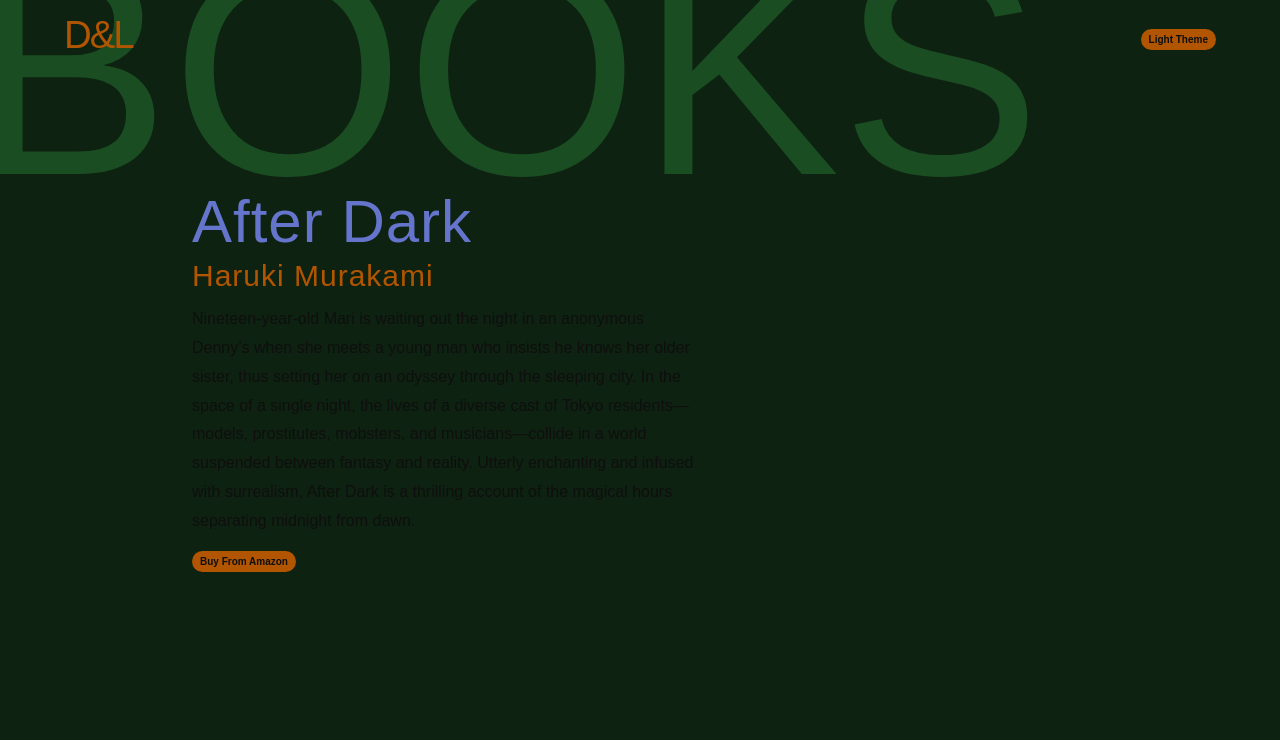
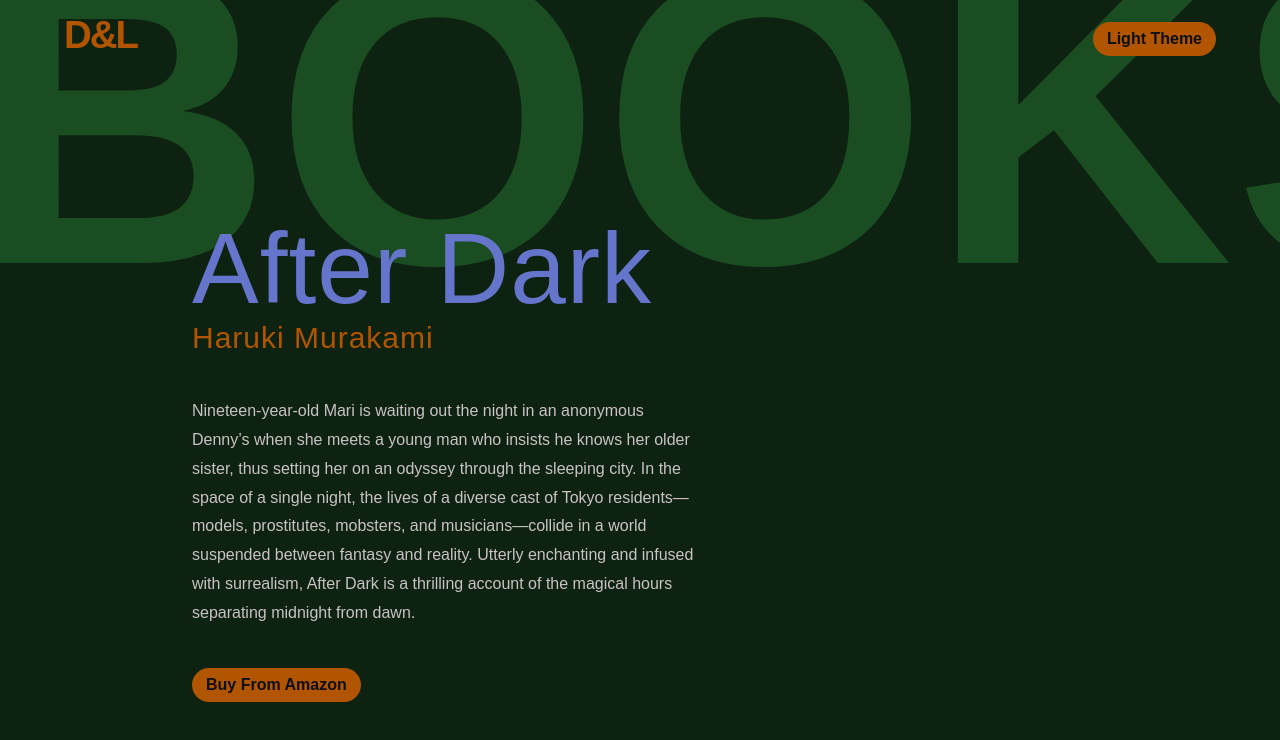
Before and after one commit to juliscapucin/react-projects, a React (Create React App) app: page /darkmode in a window 1280 px wide. Shown: the top 740 px of the page. Built offline with nearby package versions, Linux system fonts and the light colour scheme; no server answers; a web font is replaced by a local one.

Commit message:
DarkMode style fixes

```diff
--- a/src/pages/DarkMode/index.js
+++ b/src/pages/DarkMode/index.js
@@ -1,6 +1,4 @@
 import React, { useState, useEffect } from "react";
-
-import "./style.scss";
 
 function App() {
   const [theme, setTheme] = useState("dark-theme");
--- a/src/pages/DarkMode/style.scss
+++ b/src/pages/DarkMode/style.scss
@@ -1,22 +1,8 @@
-/*
-===============
-Variables
-===============
-*/
-
-@import "../../styles/variables";
-
-/*
-===============
-Global Styles
-===============
-*/
-
 :root {
   &.dark-theme {
     $clr-bg: #0e2211;
     $clr-tint-bg: hsl(129, 50%, 20%);
-    $clr-text: rgb(201, 195, 195);
+    $clr-text: #c9c3c3;
     $clr-tint1: hsl(231, 50%, 60%);
     $clr-tint2: #b15500;
     background-color: $clr-bg;
@@ -80,6 +66,7 @@ Global Styles
   font-size: clamp(2rem, 3vw, 4rem);
   text-transform: capitalize;
   letter-spacing: -2px;
+  font-weight: 600;
 }
 
 .dark-mode-article {
@@ -90,14 +77,18 @@ Global Styles
   flex-direction: column;
   gap: 1rem;
   max-width: 70vw;
-  > h1 {
-    font-weight: 100;
+  h2 {
+    font-weight: 200;
     font-size: clamp(6rem, 10vw, 10rem);
   }
 
+  p {
+    margin: 3rem 0;
+  }
+
   @media screen and (min-width: 992px) {
-    margin: 12rem auto;
-    > p {
+    margin: 15rem auto;
+    p {
       max-width: 40vw;
     }
   }
@@ -105,11 +96,11 @@ Global Styles
 
 .dark-mode-btn {
   color: $clr-black;
-  padding: 0.5rem 0.8rem;
+  padding: 0.8rem 1.4rem;
   border: transparent;
   text-transform: capitalize;
   transition: all 0.3s linear;
-  font-size: clamp(0.8rem, 1vw, 1rem);
+  font-size: 1.6rem;
   font-weight: bold;
   cursor: pointer;
   border-radius: 20px;
@@ -135,8 +126,9 @@ Global Styles
     left: -3rem;
   }
   > h1 {
-    font-size: clamp(9rem, 30vw, 30rem);
+    font-size: clamp(15rem, 42vw, 42rem);
     // color: $clr-tint;
     text-align: center;
+    font-weight: 600;
   }
 }
--- a/src/styles/App.scss
+++ b/src/styles/App.scss
@@ -6,5 +6,6 @@
 @import "./../pages/ClipboardAPI/style";
 @import "./../pages/Countdown/style";
 @import "./../pages/CustomCursor/style";
+@import "./../pages/DarkMode/style";
 @import "./../pages/DraggableSlider/style";
 @import "./../pages/Parallax/style";
--- a/src/styles/globals.scss
+++ b/src/styles/globals.scss
@@ -29,7 +29,6 @@ body {
   line-height: 1.8;
   font-size: 1.6rem;
   font-weight: 100;
-  color: $clr-black;
 
   .dark-theme {
     background-color: #000;
```
